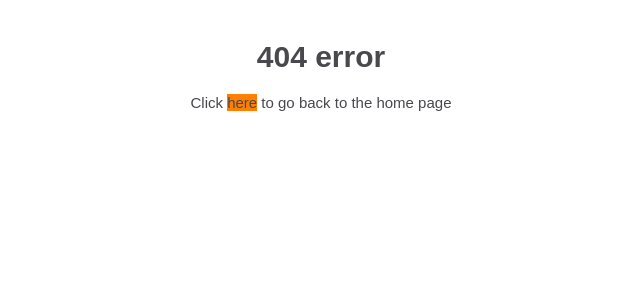
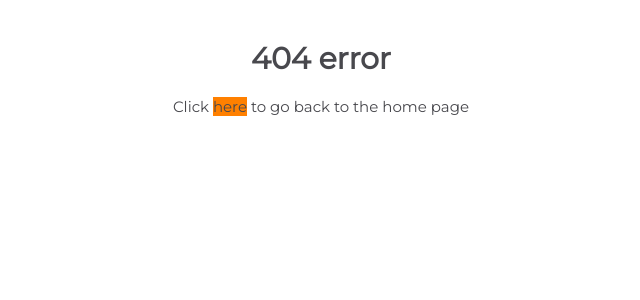
Before and after one commit to EltZ36/ContactTracing, a Flask app: page /data in a window 1280 px wide. Shown: the top 300 px of the page, without its empty margins (319-959 px from the left). Run offline with Flask 2, Linux system fonts and the light colour scheme.

Commit message:
Update 404.html

```diff
--- a/project/templates/404.html
+++ b/project/templates/404.html
@@ -3,6 +3,7 @@
 <head>
   <meta en="us">
 	<link href="static/css/styles.css" rel="stylesheet" type="text/css">
+	<link href="https://fonts.googleapis.com/css2?family=Montserrat&display=swap" rel="stylesheet">
 </head>
 <body>
 
```
